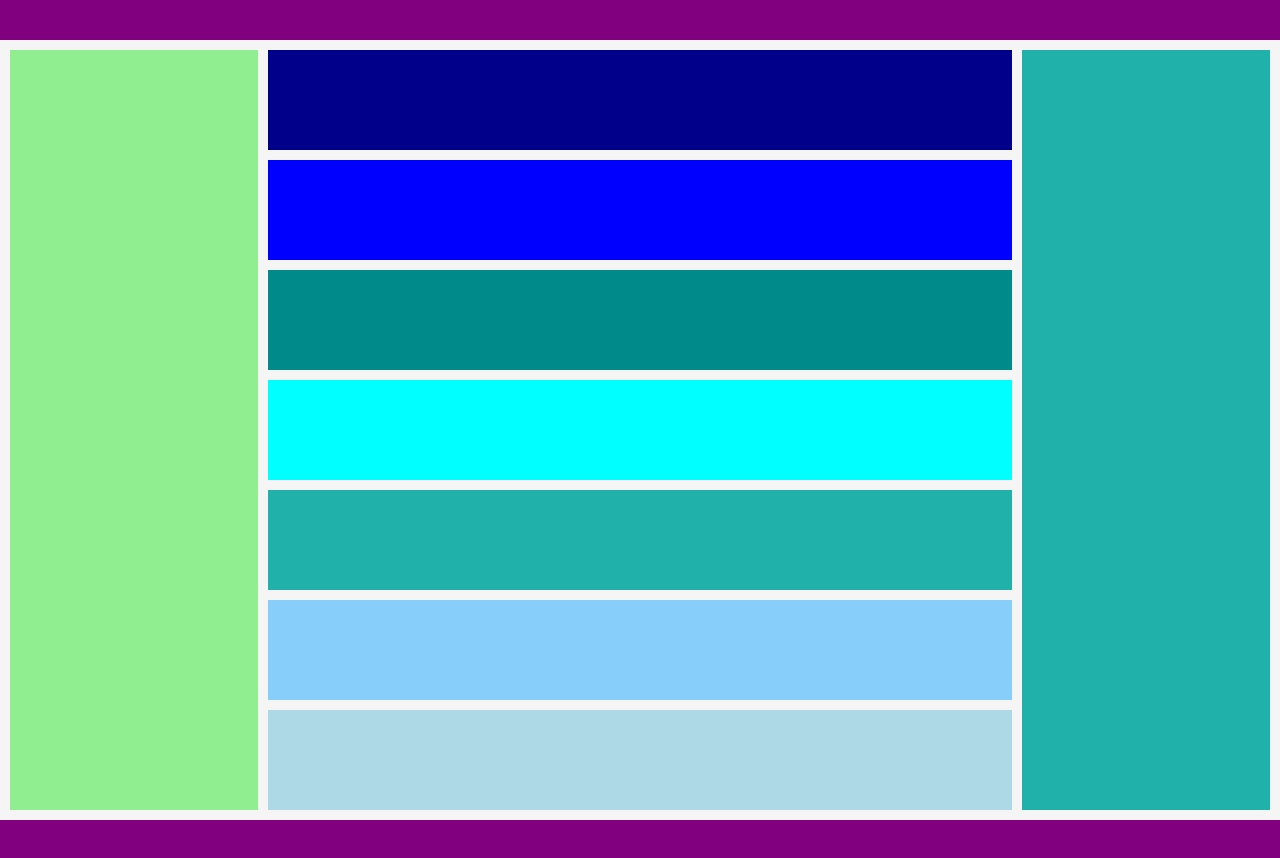
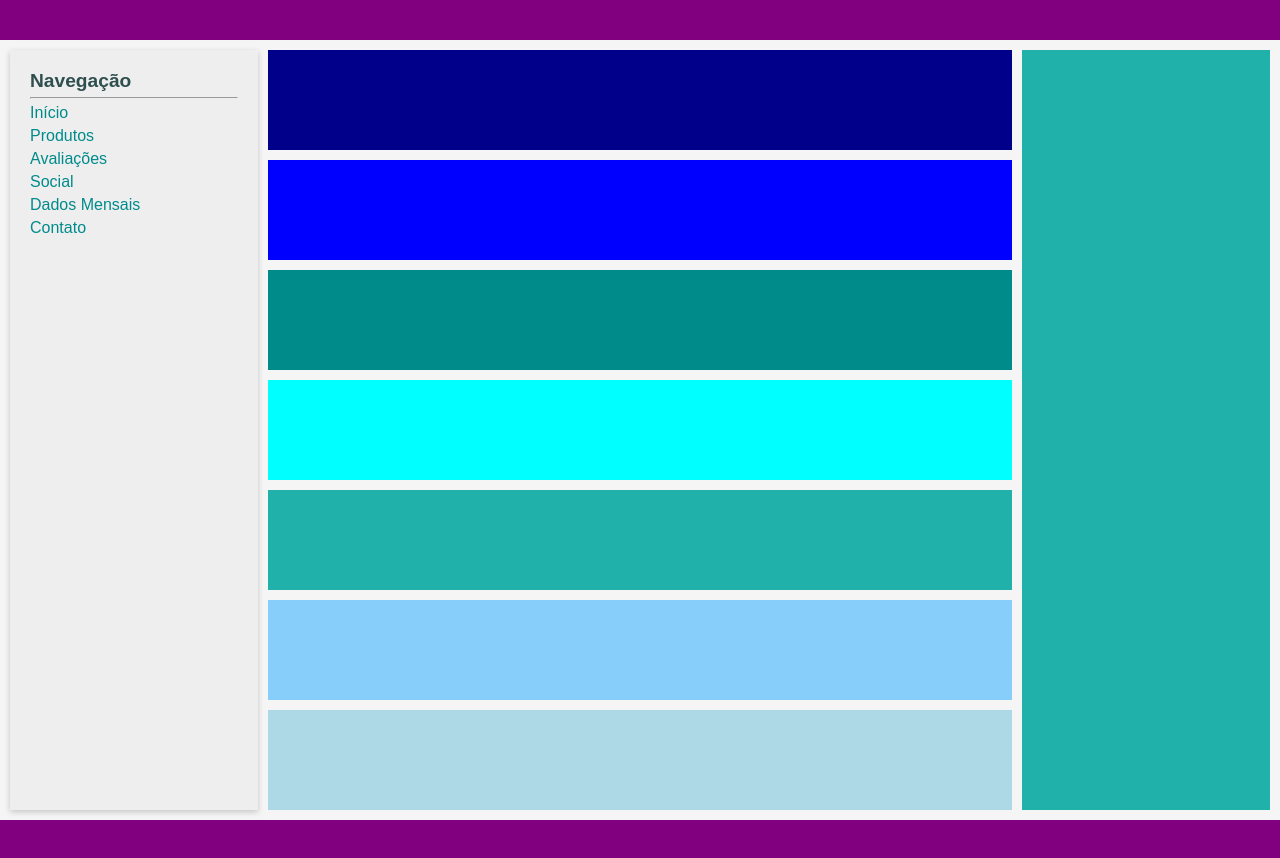
Before and after one commit to rogermarllus/pd-market, a plain HTML site: page index.html in a window 1280 px wide. Drawn offline with Linux system fonts and the light colour scheme.

Commit message:
feat(nav): adiciona o menu de navegação (nav) com os respectivos links dispostos em uma lista não ordenada

```diff
--- a/css/style.css
+++ b/css/style.css
@@ -36,11 +36,34 @@ main {
 }
 
 nav {
-  background-color: lightgreen;
+  background-color: #eee;
+  box-shadow: 0 2px 6px rgba(0, 0, 0, 0.2);
   grid-column: 1 / 2;
   grid-row: 1 / 8;
-  padding: 10px;
-  text-align: center;
+  padding: 20px;
+}
+
+h4 {
+  color: darkslategray;
+  font-size: 1.2rem;
+}
+
+hr {
+  margin-top: 5px;
+  margin-bottom: 5px;
+}
+
+nav ul {
+  list-style-type: none;
+}
+
+li {
+  margin-bottom: 5px;
+}
+
+nav a {
+  color: darkcyan;
+  text-decoration: none;
 }
 
 aside {
--- a/index.html
+++ b/index.html
@@ -10,7 +10,18 @@
     <header></header>
 
     <main>
-      <nav></nav>
+      <nav>
+        <h4>Navegação</h4>
+        <hr />
+        <ul>
+          <li><a href="#banner">Início</a></li>
+          <li><a href="#products">Produtos</a></li>
+          <li><a href="#reviews">Avaliações</a></li>
+          <li><a href="#media">Social</a></li>
+          <li><a href="#monthly-data">Dados Mensais</a></li>
+          <li><a href="#contact">Contato</a></li>
+        </ul>
+      </nav>
 
       <section id="banner"></section>
       <section id="message-display"></section>
```
